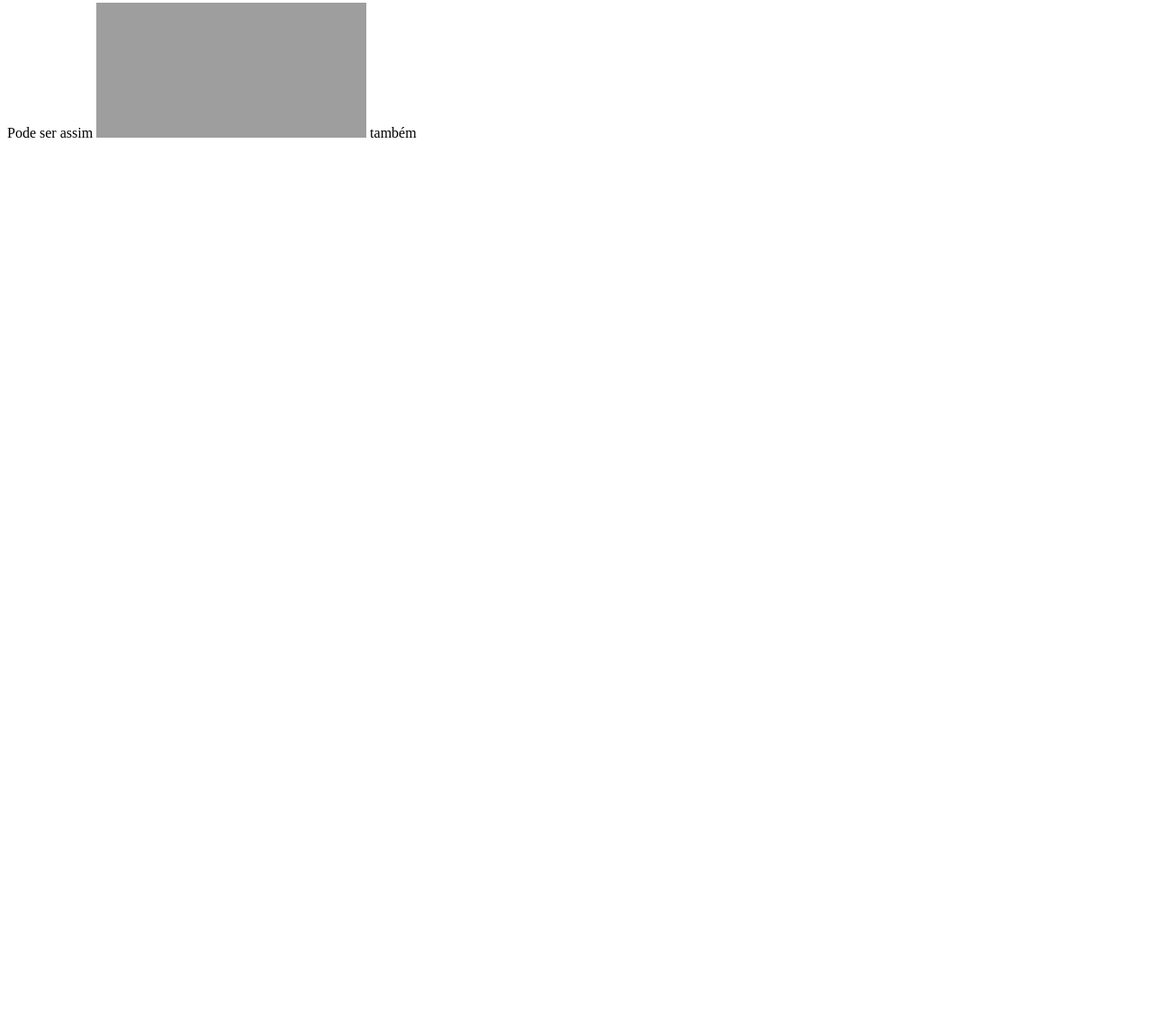
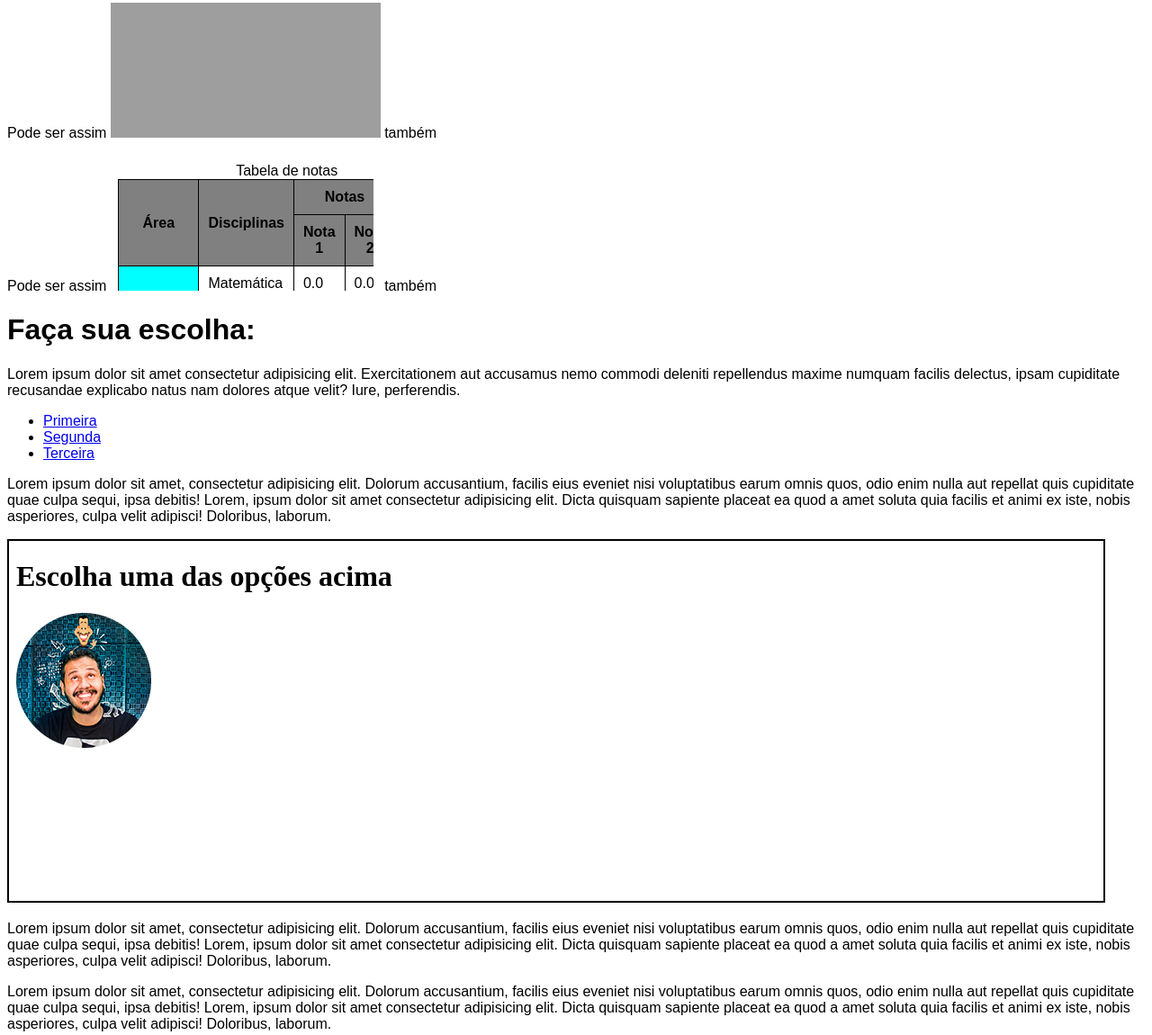
Before and after one commit to Cardosu007/html-css, a plain HTML site: page exercicios/exe0014/index.html in a window 1280 px wide. Shown: the part 111-1261 px from the top of the page at 90% size. Before the commit the page ends 800 px from the top, so only its background shows below. Drawn offline with Linux system fonts and the light colour scheme; grey boxes are pictures that could not be loaded.

Commit message:
aprendendo iframe

```diff
--- a/exercicios/exe0014/index.html
+++ b/exercicios/exe0014/index.html
@@ -4,6 +4,18 @@
     <meta charset="UTF-8">
     <meta name="viewport" content="width=device-width, initial-scale=1.0">
     <title>Document</title>
+
+    <style>
+        body {
+            font-family: Arial, Helvetica, sans-serif;
+        }
+
+        iframe#tela {
+            width: 95vw;
+            height: 400px;
+            border: 2px solid black;
+        }
+    </style>
 </head>
 <body>
 
@@ -19,5 +31,30 @@
         também
     </p>
 
+    <p>
+        Pode ser assim
+
+        <iframe src="../desafio/desafio06/desafio04.html" frameborder="0"></iframe>
+
+        também
+    </p>
+
+    <h1>Faça sua escolha:</h1>
+
+    <p>Lorem ipsum dolor sit amet consectetur adipisicing elit. Exercitationem aut accusamus nemo commodi deleniti repellendus maxime numquam facilis delectus, ipsam cupiditate recusandae explicabo natus nam dolores atque velit? Iure, perferendis.</p>
+
+    <ul>
+        <li><a href="../desafio/desafio06/desafio02.html" target="frame">Primeira</a></li>
+        <li><a href="../desafio/desafio06/desafio03.html" target="frame">Segunda</a></li>
+        <li><a href="../desafio/desafio06/desafio04.html" target="frame">Terceira</a></li>
+    </ul>
+
+    <p>Lorem ipsum dolor sit amet, consectetur adipisicing elit. Dolorum accusantium, facilis eius eveniet nisi voluptatibus earum omnis quos, odio enim nulla aut repellat quis cupiditate quae culpa sequi, ipsa debitis! Lorem, ipsum dolor sit amet consectetur adipisicing elit. Dicta quisquam sapiente placeat ea quod a amet soluta quia facilis et animi ex iste, nobis asperiores, culpa velit adipisci! Doloribus, laborum.</p>
+
+    <iframe id="tela" name="frame" srcdoc="<h1>Escolha uma das opções acima</h1><img src='../desafio/desafio01/img/foto-perfil-guanabara.png'>"><p>Infelizmente não funciona no seu navegador</p></iframe>
+
+    <p>Lorem ipsum dolor sit amet, consectetur adipisicing elit. Dolorum accusantium, facilis eius eveniet nisi voluptatibus earum omnis quos, odio enim nulla aut repellat quis cupiditate quae culpa sequi, ipsa debitis! Lorem, ipsum dolor sit amet consectetur adipisicing elit. Dicta quisquam sapiente placeat ea quod a amet soluta quia facilis et animi ex iste, nobis asperiores, culpa velit adipisci! Doloribus, laborum.</p>
+    <p>Lorem ipsum dolor sit amet, consectetur adipisicing elit. Dolorum accusantium, facilis eius eveniet nisi voluptatibus earum omnis quos, odio enim nulla aut repellat quis cupiditate quae culpa sequi, ipsa debitis! Lorem, ipsum dolor sit amet consectetur adipisicing elit. Dicta quisquam sapiente placeat ea quod a amet soluta quia facilis et animi ex iste, nobis asperiores, culpa velit adipisci! Doloribus, laborum.</p>
+
 </body>
 </html>
```
